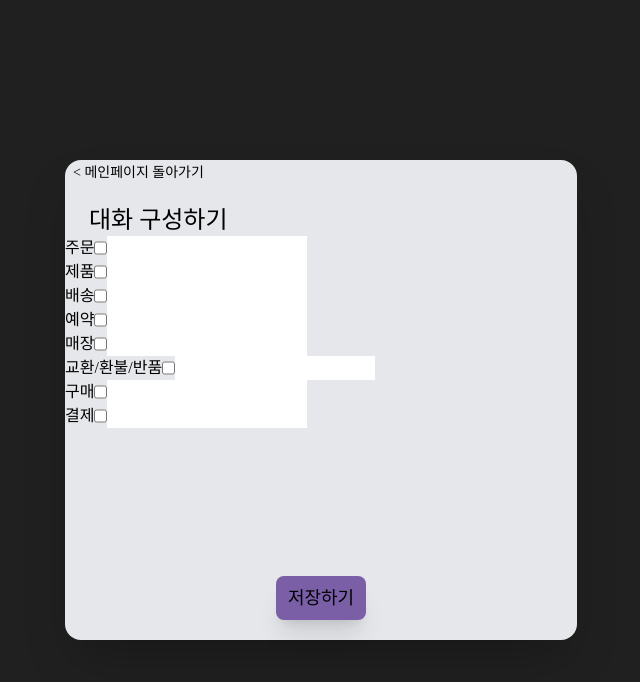
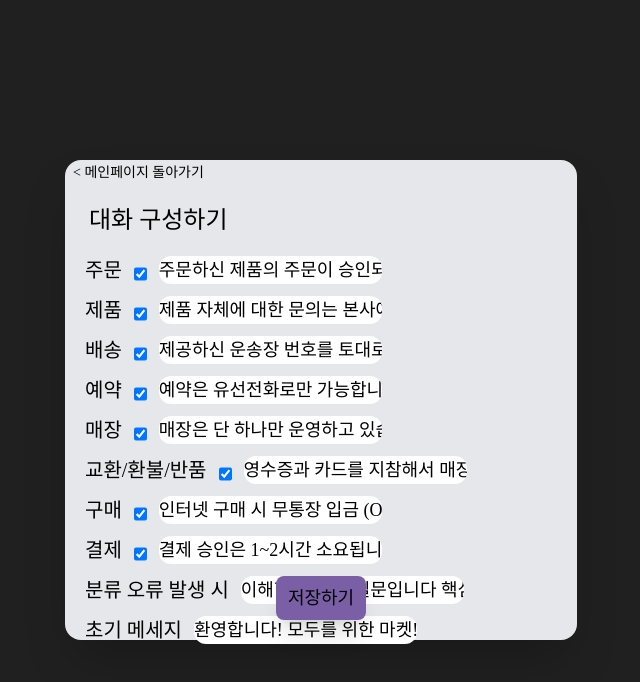
Before and after one commit to stpcoder/AiChatBot, a React (Create React App) app in the folder aichatbot/: page /admin in a window 1280 px wide. Shown: the top 682 px of the page, without its empty margins (319-959 px from the left). Built offline with nearby package versions, Linux system fonts and the light colour scheme; a web font is replaced by a local one.

Commit message:
기본 세팅 완성

```diff
--- a/aichatbot/src/Routing.js
+++ b/aichatbot/src/Routing.js
@@ -20,7 +20,7 @@ function Routing() {
   return (
     <Routes>
       <Route path = "/" element = {<MainPage/>} />
-      <Route path = "/admin" element = {<AdminPage setOne={setOne} setTwo={setTwo} setThr={setThr} setFur={setFur} setFiv={setFiv} setSiz={setSix} setSev={setSev} setEig={setEig} setErr={setErr} setInit={setInit}/>} />
+      <Route path = "/admin" element = {<AdminPage setOne={setOne} setTwo={setTwo} setThr={setThr} setFur={setFur} setFiv={setFiv} setSix={setSix} setSev={setSev} setEig={setEig} setErr={setErr} setInit={setInit}/>} />
       <Route path = "/user" element = {<UserPage one={one} two={two} thr={thr} fur={fur} fiv={fiv} six={six} sev={sev} eig={eig} err={err} init={init} />} />
     </Routes>
   )
--- a/aichatbot/src/pages/AdminPage.js
+++ b/aichatbot/src/pages/AdminPage.js
@@ -1,31 +1,81 @@
 import React, { useState } from 'react'
 import { useNavigate } from 'react-router-dom'
-import { axiosPost } from '../axios';
 
 function AdminPage({setOne, setTwo, setThr, setFur, setFiv, setSix, setSev, setEig, setErr, setInit}) {
   //주문, 제품, 배송, 예약, 매장, 교환_환불_반품, 구매, 결제
-  const [var1, var1Set] = useState();
-  const [var2, var2Set] = useState();
-  const [var3, var3Set] = useState();
-  const [var4, var4Set] = useState();
-  const [var5, var5Set] = useState();
-  const [var6, var6Set] = useState();
-  const [var7, var7Set] = useState();
-  const [var8, var8Set] = useState();
-  const [var9, var9Set] = useState();
-  const [var10, var10Set] = useState();
+  const [var1, var1Set] = useState("주문하신 제품의 주문이 승인되었습니다");
+  const [var2, var2Set] = useState("제품 자체에 대한 문의는 본사에 부탁드립니다");
+  const [var3, var3Set] = useState("제공하신 운송장 번호를 토대로 OO택배 사이트 확인 부탁드립니다");
+  const [var4, var4Set] = useState("예약은 유선전화로만 가능합니다");
+  const [var5, var5Set] = useState("매장은 단 하나만 운영하고 있습니다");
+  const [var6, var6Set] = useState("영수증과 카드를 지참해서 매장으로 방문 부탁드립니다");
+  const [var7, var7Set] = useState("인터넷 구매 시 무통장 입금 (OO은행 / xxx) 로 부탁드립니다");
+  const [var8, var8Set] = useState("결제 승인은 1~2시간 소요됩니다 추가 문의는 유선으로 부탁드립니다");
+  const [var9, var9Set] = useState("이해할 수 없는 질문입니다 핵심만 포함한 다른 질문 부탁드립니다");
+  const [var10, var10Set] = useState("환영합니다! 모두를 위한 마켓! 모마켓의 상담 챗봇입니다!");
 
-  const [sel1, sel1Set] = useState();
-  const [sel2, sel2Set] = useState();
-  const [sel3, sel3Set] = useState();
-  const [sel4, sel4Set] = useState();
-  const [sel5, sel5Set] = useState();
-  const [sel6, sel6Set] = useState();
-  const [sel7, sel7Set] = useState();
-  const [sel8, sel8Set] = useState();
+  const [sel1, sel1Set] = useState(true);
+  const [sel2, sel2Set] = useState(true);
+  const [sel3, sel3Set] = useState(true);
+  const [sel4, sel4Set] = useState(true);
+  const [sel5, sel5Set] = useState(true);
+  const [sel6, sel6Set] = useState(true);
+  const [sel7, sel7Set] = useState(true);
+  const [sel8, sel8Set] = useState(true);
 
+  const save = () => {
+    if (sel1) {
+      setOne(var1);
+    } else {
+      setOne("");
+    }
 
+    if (sel2) {
+      setTwo(var2);
+    } else {
+      setTwo("");
+    }
 
+    if (sel3) {
+      setThr(var3);
+    } else {
+      setThr("");
+    }
+
+    if (sel4) {
+      setFur(var4);
+    } else {
+      setFur("");
+    }
+
+    if (sel5) {
+      setFiv(var5);
+    } else {
+      setFiv("");
+    }
+
+    if (sel6) {
+      setSix(var6);
+    } else {
+      setSix("");
+    }
+
+    if (sel7) {
+      setSev(var7);
+    } else {
+      setSev("");
+    }
+
+    if (sel8) {
+      setEig(var8);
+    } else {
+      setEig("");
+    }
+
+    setErr(var9);
+    setInit(var10);
+    alert("저장이 완료되었습니다")
+  }
   const navigate = useNavigate()
   const goMain = async () => {
     navigate("/");
@@ -37,49 +87,59 @@ function AdminPage({setOne, setTwo, setThr, setFur, setFiv, setSix, setSev, setE
         <div>
           <button onClick={goMain} class="hover:text-gray-300 ml-2 text-sm">{`< 메인페이지 돌아가기`}</button>
         </div>
-        <div class="mx-6 text-2xl mt-5 ">대화 구성하기</div>
-        <div class="flex">
-          <div>주문</div>
-          <input type='checkbox' checked={sel1} onChange={e => sel1Set(!sel1)}/>
-          <input type='text' value={var1} onChange={e => var1Set(e.target.value)}></input>
+        <div class="mx-6 text-2xl mt-5 mb-5 ">대화 구성하기</div>
+        <div class="m-auto">
+          <div class="flex  text-xl mb-3 ml-5 ">
+            <div class="mr-3 ">주문</div>
+            <input class="mr-3 mt-2 " type='checkbox' checked={sel1} onChange={e => sel1Set(!sel1)}/>
+            <input class="rounded-xl text-lg" type='text' value={var1} onChange={e => var1Set(e.target.value)}></input>
           </div>
-        <div class="flex">
-          <div>제품</div>
-          <input type='checkbox' checked={sel2} onChange={e => sel1Set(!sel2)}/>
-          <input type='text' value={var2} onChange={e => var1Set(e.target.value)}></input>
+          <div class="flex  text-xl mb-3 ml-5 ">
+            <div class="mr-3 ">제품</div>
+            <input class="mr-3 mt-2 " type='checkbox' checked={sel2} onChange={e => sel2Set(!sel2)}/>
+            <input class="rounded-xl text-lg" type='text' value={var2} onChange={e => var2Set(e.target.value)}></input>
           </div>
-        <div class="flex">
-          <div>배송</div>
-          <input type='checkbox' checked={sel3} onChange={e => sel1Set(!sel3)}/>
-          <input type='text' value={var3} onChange={e => var1Set(e.target.value)}></input>
+          <div class="flex  text-xl mb-3 ml-5 ">
+            <div class="mr-3 ">배송</div>
+            <input class="mr-3 mt-2 "  type='checkbox' checked={sel3} onChange={e => sel3Set(!sel3)}/>
+            <input class="rounded-xl  text-lg" type='text' value={var3} onChange={e => var3Set(e.target.value)}></input>
           </div>
-        <div class="flex">
-          <div>예약</div>
-          <input type='checkbox' checked={sel4} onChange={e => sel1Set(!sel4)}/>
-          <input type='text' value={var4} onChange={e => var1Set(e.target.value)}></input>
+          <div class="flex  text-xl mb-3 ml-5 ">
+            <div class="mr-3 ">예약</div>
+            <input class="mr-3 mt-2 "  type='checkbox' checked={sel4} onChange={e => sel4Set(!sel4)}/>
+            <input class="rounded-xl  text-lg" type='text' value={var4} onChange={e => var4Set(e.target.value)}></input>
           </div>
-        <div class="flex">
-          <div>매장</div>
-          <input type='checkbox' checked={sel5} onChange={e => sel1Set(!sel5)}/>
-          <input type='text' value={var5} onChange={e => var1Set(e.target.value)}></input>
+          <div class="flex  text-xl mb-3 ml-5 ">
+            <div class="mr-3 ">매장</div>
+            <input class="mr-3 mt-2 "  type='checkbox' checked={sel5} onChange={e => sel5Set(!sel5)}/>
+            <input class="rounded-xl  text-lg" type='text' value={var5} onChange={e => var5Set(e.target.value)}></input>
           </div>
-        <div class="flex">
-          <div>교환/환불/반품</div>
-          <input type='checkbox' checked={sel6} onChange={e => sel1Set(!sel6)}/>
-          <input type='text' value={var6} onChange={e => var1Set(e.target.value)}></input>
+          <div class="flex  text-xl mb-3 ml-5 ">
+            <div class="mr-3 ">교환/환불/반품</div>
+            <input class="mr-3 mt-2 "  type='checkbox' checked={sel6} onChange={e => sel6Set(!sel6)}/>
+            <input class="rounded-xl text-lg " type='text' value={var6} onChange={e => var6Set(e.target.value)}></input>
           </div>
-        <div class="flex">
-          <div>구매</div>
-          <input type='checkbox' checked={sel7} onChange={e => sel1Set(!sel7)}/>
-          <input type='text' value={var7} onChange={e => var1Set(e.target.value)}></input>
+          <div class="flex  text-xl mb-3 ml-5 ">
+            <div class="mr-3 ">구매</div>
+            <input class="mr-3 mt-2 "  type='checkbox' checked={sel7} onChange={e => sel7Set(!sel7)}/>
+            <input class="rounded-xl text-lg " type='text' value={var7} onChange={e => var7Set(e.target.value)}></input>
           </div>
-        <div class="flex">
-          <div>결제</div>
-          <input type='checkbox' checked={sel8} onChange={e => sel1Set(!sel8)}/>
-          <input type='text' value={var8} onChange={e => var1Set(e.target.value)}></input>
+          <div class="flex  text-xl mb-3 ml-5 ">
+            <div class="mr-3 ">결제</div>
+            <input class="mr-3 mt-2 "  type='checkbox' checked={sel8} onChange={e => sel8Set(!sel8)}/>
+            <input class="rounded-xl text-lg " type='text' value={var8} onChange={e => var8Set(e.target.value)}></input>
+          </div>
+          <div class="flex  text-xl mb-3 ml-5 ">
+            <div class="mr-3 ">분류 오류 발생 시</div>
+            <input class="rounded-xl text-lg " type='text' value={var9} onChange={e => var9Set(e.target.value)}></input>
+          </div>
+          <div class="flex  text-xl mb-3 ml-5 ">
+            <div class="mr-3 ">초기 메세지</div>
+            <input class="rounded-xl text-lg " type='text' value={var10} onChange={e => var10Set(e.target.value)}></input>
+          </div>
         </div>
         <div class="flex justify-center absolute inset-x-0 bottom-0">
-          <button class=" bg-[#7a5ea6] rounded-lg shadow-xl px-3 py-2 mb-5 hover:text-white text-lg" >저장하기</button>
+          <button class=" bg-[#7a5ea6] rounded-lg shadow-xl px-3 py-2 mb-5 hover:text-white text-lg" onClick={save} >저장하기</button>
         </div>
       </div>
     </div>
--- a/aichatbot/src/pages/UserPage.js
+++ b/aichatbot/src/pages/UserPage.js
@@ -42,50 +42,50 @@ function UserPage({one, two, thr, fur, fiv, six, sev, eig, init, err}) {
 
     const result = await getMsg(input)
     console.log(result);
-    if (result == "주문") {
-      if (one != "") {
+    if (result === "주문") {
+      if (one !== "") {
         newList = newList.concat({user : 0, text : one})
       } else {
         newList = newList.concat({user : 0, text : err})
       }
-    } else if (result == "제품") {
-      if (two != "") {
+    } else if (result === "제품") {
+      if (two !== "") {
         newList = newList.concat({user : 0, text : two})
       } else {
         newList = newList.concat({user : 0, text : err})
       }
-    } else if (result == "배송") {
-      if (thr != "") {
+    } else if (result === "배송") {
+      if (thr !== "") {
         newList = newList.concat({user : 0, text : thr})
       } else {
         newList = newList.concat({user : 0, text : err})
       }
-    } else if (result == "예약") {
-      if (fur != "") {
+    } else if (result === "예약") {
+      if (fur !== "") {
         newList = newList.concat({user : 0, text : fur})
       } else {
         newList = newList.concat({user : 0, text : err})
       }
-    } else if (result == "매장") {
-      if (fiv != "") {
+    } else if (result === "매장") {
+      if (fiv !== "") {
         newList = newList.concat({user : 0, text : fiv})
       } else {
         newList = newList.concat({user : 0, text : err})
       }
-    } else if (result == "교환") {
-      if (six != "") {
+    } else if (result === "교환") {
+      if (six !== "") {
         newList = newList.concat({user : 0, text : six})
       } else {
         newList = newList.concat({user : 0, text : err})
       }
-    } else if (result == "구매") {
-      if (sev != "") {
+    } else if (result === "구매") {
+      if (sev !== "") {
         newList = newList.concat({user : 0, text : sev})
       } else {
         newList = newList.concat({user : 0, text : err})
       }
-    } else if (result == "결제") {
-      if (eig != "") {
+    } else if (result === "결제") {
+      if (eig !== "") {
         newList = newList.concat({user : 0, text : eig})
       } else {
         newList = newList.concat({user : 0, text : err})
```
Lines whose indentation alone changed are shown as unchanged.
